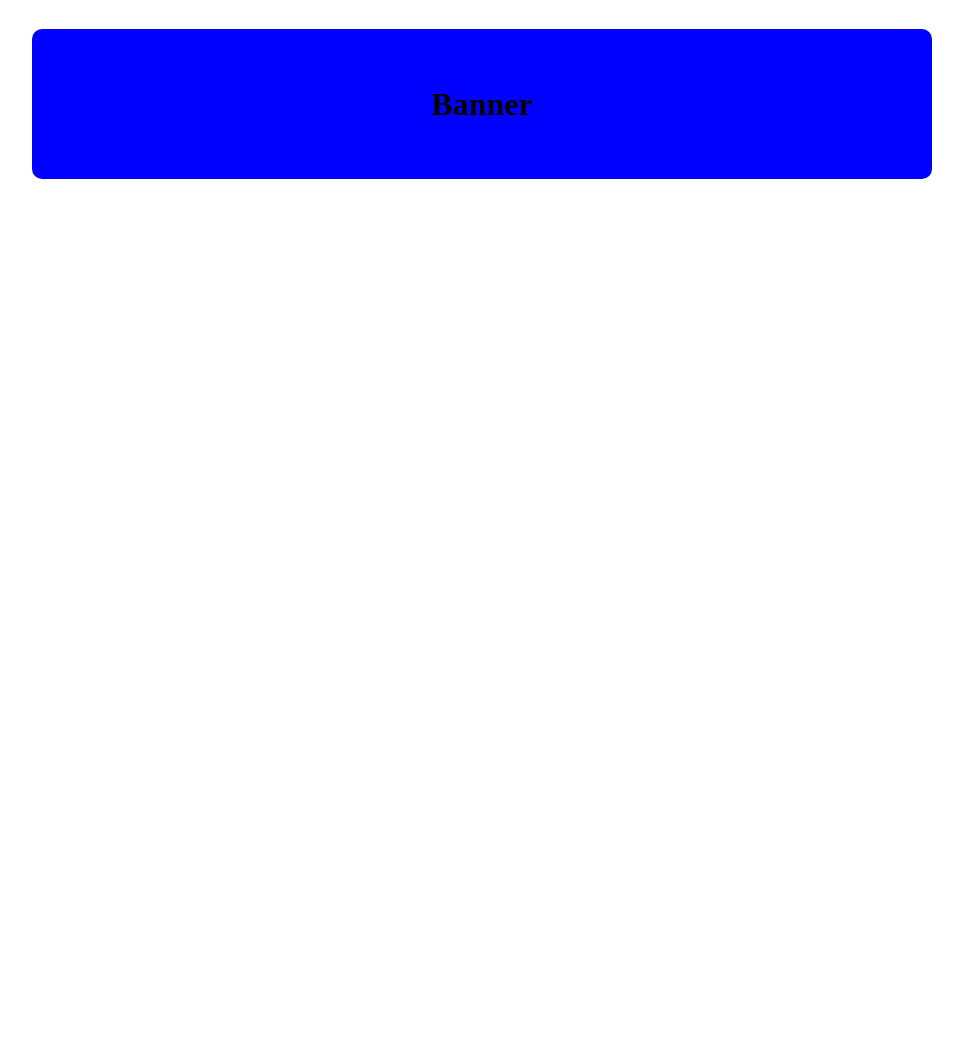
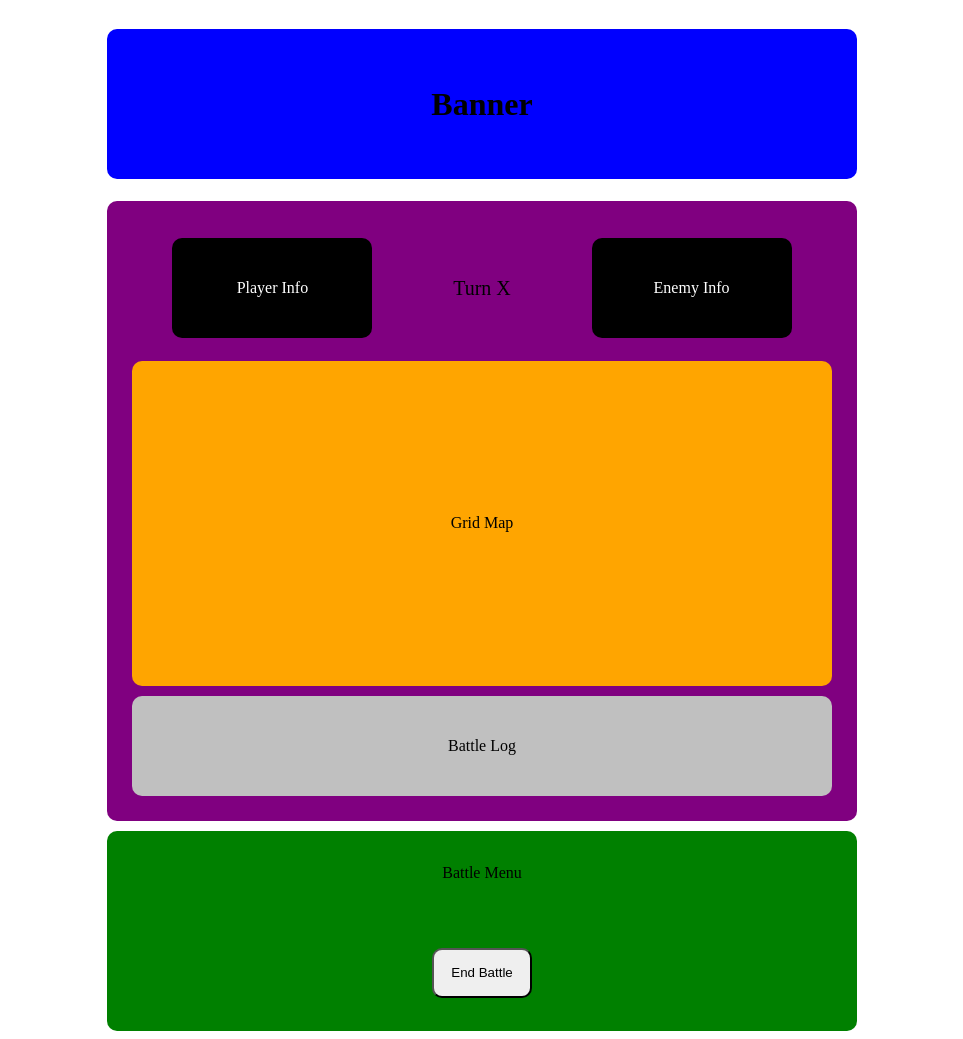
Before and after one commit to Casshan/Rise-of-Gundam, a React app: page /#/battle in a window 1280 px wide. Before the commit this address had no page. Shown: the whole page, without its empty margins (158-1121 px from the left). Before the commit the page ends 800 px from the top, so only its background shows below. Built offline with nearby package versions, Linux system fonts and the light colour scheme.

Commit message:
made battle components and a end battle button

```diff
--- a/public/style.css
+++ b/public/style.css
@@ -9,7 +9,7 @@
     display: flex;
     justify-content: center;
     align-items: center;
-    width: 900px;
+    width: 750px;
     height: 150px;
     background-color: blue;
     border-radius: 10px;
@@ -66,3 +66,94 @@
     margin-bottom: 100px;
     text-decoration: none;
 }
+
+#battle-hud {
+    display: flex;
+    justify-content: space-around;
+    align-items: center;
+    width: 700px;
+    height: 125px;
+    margin-top: 25px;
+}
+
+#player-info {
+    display: flex;
+    justify-content: center;
+    align-items: center;
+    width: 200px;
+    height: 100px;
+    color: white;
+    background-color: black;
+    border-radius: 10px;
+}
+
+#enemy-info {
+    display: flex;
+    justify-content: center;
+    align-items: center;
+    width: 200px;
+    height: 100px;
+    color: white;
+    background-color: black;
+    border-radius: 10px;
+}
+
+#battle-grid {
+    display: flex;
+    justify-content: center;
+    align-items: center;
+    width: 700px;
+    height: 325px;
+    background-color: orange;
+    margin-top: 10px;
+    border-radius: 10px;
+}
+
+#battle-log {
+    display: flex;
+    justify-content: center;
+    align-items: center;
+    width: 700px;
+    height: 100px;
+    background-color: silver;
+    margin-top: 10px;
+    margin-bottom: 25px;
+    border-radius: 10px;
+}
+
+#battle-menu {
+    display: flex;
+    flex-direction: column;
+    justify-content: space-around;
+    align-items: center;
+    width: 750px;
+    height: 200px;
+    background-color: green;
+    margin-top: 10px;
+    border-radius: 10px;
+}
+
+#battle-container {
+    display: flex;
+    flex-direction: column;
+    justify-content: center;
+    align-items: center;
+    width: 750px;
+    height: auto;
+    background-color: purple;
+    border-radius: 10px;
+}
+
+#end-battle {
+    display: flex;
+    justify-content: center;
+    align-items: center;
+    width: 100px;
+    height: 50px;
+    text-decoration: none;
+    border-radius: 10px;
+}
+
+#turn-counter {
+    font-size: 20px;
+}
--- /dev/null
+++ b/src/components/Battle.js
@@ -0,0 +1,22 @@
+import React from "react";
+import BattleHUD from "./BattleHUD";
+import BattleGrid from "./BattleGrid";
+import BattleLog from "./BattleLog";
+import BattleMenu from "./BattleMenu";
+
+const Battle = () => {
+
+    return (
+        <>
+           <div id="battle-container">
+                <BattleHUD />
+                <BattleGrid />
+                <BattleLog />
+            </div>
+
+            <BattleMenu />
+        </>
+    )
+}
+
+export default Battle;
--- /dev/null
+++ b/src/components/BattleGrid.js
@@ -0,0 +1,14 @@
+import React from "react";
+
+const BattleGrid = () => {
+
+    return (
+        <>
+        <div id="battle-grid">
+            Grid Map
+        </div>
+        </>
+    )
+}
+
+export default BattleGrid;
--- /dev/null
+++ b/src/components/BattleHUD.js
@@ -0,0 +1,23 @@
+import React from "react";
+
+const BattleHUD = () => {
+
+    return (
+        <>
+            <div id="battle-hud">
+                <div id="player-info">
+                    Player Info
+                </div>
+
+                <div id="turn-counter">
+                    Turn X
+                </div>
+
+                <div id="enemy-info">
+                    Enemy Info
+                </div>
+            </div>
+        </>
+    )
+}
+export default BattleHUD;
--- /dev/null
+++ b/src/components/BattleLog.js
@@ -0,0 +1,13 @@
+import React from "react";
+
+const BattleLog = () => {
+
+    return (
+        <>
+        <div id="battle-log">
+            Battle Log
+        </div>
+        </>
+    )
+}
+export default BattleLog;
--- /dev/null
+++ b/src/components/BattleMenu.js
@@ -0,0 +1,20 @@
+import React from "react";
+import { Link } from "react-router-dom";
+
+const BattleMenu = () => {
+
+    return (
+        <>
+        <div id="battle-menu">
+            Battle Menu
+            <Link to="/" id="end-battle">
+            <button id="end-battle">
+                End Battle
+            </button>
+            </Link>
+        </div>
+        </>
+    )
+}
+
+export default BattleMenu;
--- a/src/components/Menu.js
+++ b/src/components/Menu.js
@@ -1,5 +1,5 @@
 import React from "react";
-import { Link, Navigate } from "react-router-dom";
+import { Link } from "react-router-dom";
 
 const Menu = () => {
 
--- a/src/index.js
+++ b/src/index.js
@@ -3,6 +3,7 @@ import { createRoot } from "react-dom/client";
 import { HashRouter, Routes, Route } from 'react-router-dom';
 import Header from "./components/Header";
 import Menu from "./components/Menu";
+import Battle from "./components/Battle";
 
 const App = () => {
 
@@ -11,6 +12,7 @@ const App = () => {
             <Header />
             <Routes>
                 <Route path='/' element={<Menu />}></Route>
+                <Route path='/battle' element={<Battle />}></Route>
             </Routes>
         </>
     )
```
Also changed, not shown: 1 other file.
